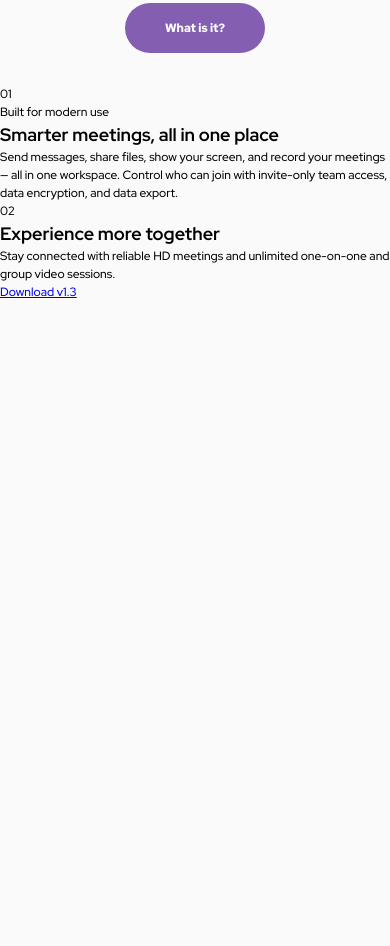
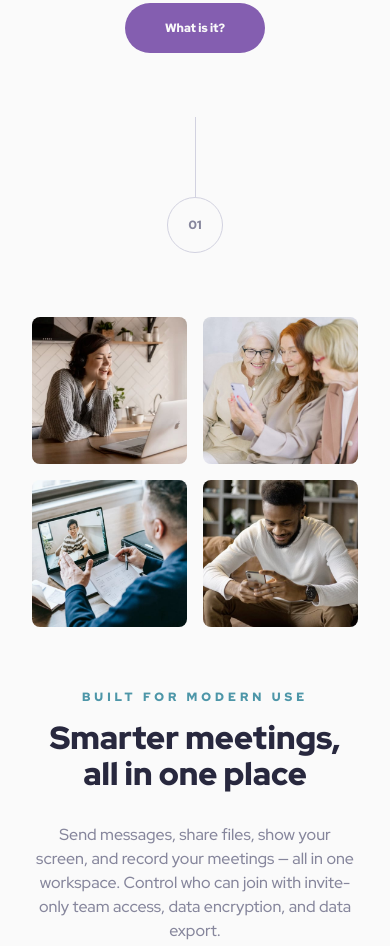
Before and after one commit to dev-ethanjohn/meet-landing-page, a plain HTML site: page index.html in a window 390 px wide. Shown: the part 616-1562 px from the top of the page. Before the commit the page ends 917 px from the top, so only its background shows below. Drawn offline with Linux system fonts and the light colour scheme.

Commit message:
style: complete styling for smart feature on mobile

```diff
--- a/index.css
+++ b/index.css
@@ -72,6 +72,12 @@ h1 {
   text-align: center;
 }
 
+h2 {
+  font-size: var(--fs-600);
+  font-weight: 900;
+  line-height: 1.1;
+}
+
 /*=======================
  * UTILITY CLASS
  *========================**/
@@ -92,6 +98,10 @@ h1 {
   color: hsl(var(--clr-white));
 }
 
+.text-black {
+  color: hsl(var(--clr-slate-900));
+}
+
 /*=======================
  * COMPONENTS
  *========================**/
@@ -105,6 +115,7 @@ header {
   align-self: flex-end;
 }
 
+/* HERO SECTION */
 .hero {
   display: flex;
   flex-direction: column;
@@ -153,3 +164,63 @@ header {
 .version-number {
   color: hsl(var(--clr-cyan-300));
 }
+
+/* SMART MEETING FEATURE (01) */
+#smart-feature {
+  display: grid;
+
+  justify-items: center;
+  row-gap: 4rem;
+  padding: 2rem 2rem 4rem 2rem;
+}
+
+.section-header {
+  display: grid;
+  justify-items: center;
+}
+
+.vertical-line {
+  height: 5rem;
+  width: 1px;
+  background-color: hsl(var(--clr-slate-300));
+}
+
+.section-number-one {
+  width: 3.5rem;
+  height: 3.5rem;
+  border: 1px solid hsl(var(--clr-slate-300));
+  color: hsl(var(--clr-slate-600));
+  border-radius: 50%;
+  display: grid;
+  place-items: center;
+  font-size: var(--fs-100);
+  font-weight: 900;
+}
+
+figure {
+  display: grid;
+  grid-template-columns: repeat(2, 1fr);
+  gap: 1rem;
+}
+
+figure img {
+  border-radius: 0.5rem;
+}
+
+.section-tagline {
+  font-size: var(--fs-100);
+  color: hsl(var(--clr-cyan-600));
+  font-weight: 900;
+  line-height: 1.1;
+  letter-spacing: 4px;
+  text-transform: uppercase;
+}
+
+.smart-content {
+  text-align: center;
+  --flow-space: 2rem;
+}
+
+.section-intro {
+  --flow-space: 1rem;
+}
--- a/index.html
+++ b/index.html
@@ -40,17 +40,35 @@
 
         <div class="cta-buttons">
           <a class="btn bg-cyan text-white" href="#">Download <span class="version-number">v1.3</span></a>
-          <a class="btn bg-purple text-white" href="#">What is it?</a>
+          <a class="btn bg-purple text-white" href="#smart-feature">What is it?</a>
         </div>
       </div>
     </section>
 
-    <section id="smart-meetings-feature">
-      <span>01</span>
-      <p>Built for modern use</p>
-      <h2>Smarter meetings, all in one place</h2>
-      <p>Send messages, share files, show your screen, and record your meetings — all in one
-        workspace. Control who can join with invite-only team access, data encryption, and data export.</p>
+    <section id="smart-feature">
+      <div class="section-header">
+        <div class="vertical-line"></div>
+        <div class="section-number-one">01</div>
+      </div>
+
+      <figure>
+        <img src="/assets/desktop/image-woman-in-videocall.jpg" alt="">
+        <img src="/assets/desktop/image-women-videochatting.jpg" alt="">
+        <img src="/assets/desktop/image-men-in-meeting.jpg" alt="">
+        <img src="/assets/desktop/image-man-texting.jpg" alt="">
+      </figure>
+
+      <div class="smart-content flow">
+        <div class="section-intro flow">
+          <p class="section-tagline">Built for modern use</p>
+          <h2 class="text-black">Smarter meetings, all in one place</h2>
+        </div>
+
+        <p class="feature-description">Send messages, share files, show your screen, and record your meetings — all in
+          one
+          workspace. Control who can join with invite-only team access, data encryption, and data export.</p>
+      </div>
+
     </section>
 
     <section id="hd-video-experience-feature">
```
